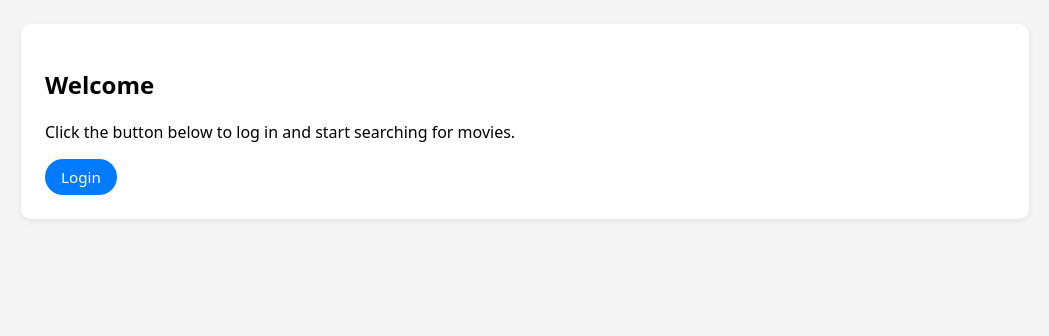
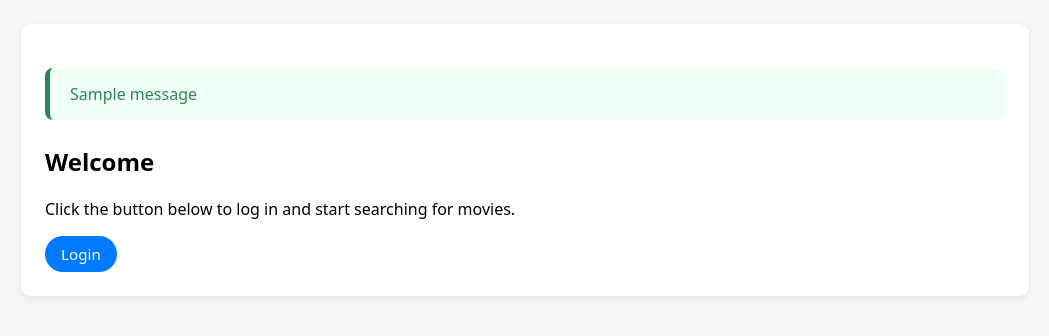
Before and after one commit to gggjiujiu/movie-explorer, a Flask app: page / in a window 1280 px wide. Shown: the part 48-384 px from the top of the page, without its empty margins (115-1164 px from the left). Run offline with Flask 3, Linux system fonts and the light colour scheme; tables that the repository leaves empty hold one stand-in row (values such as "Sample post"); one stand-in notice (Sample message) is shown.

Commit message:
Fix guest mode redirect logic and improve UI styles for alerts

```diff
--- a/routes/account.py
+++ b/routes/account.py
@@ -22,10 +22,10 @@ def get_current_user_id():
 def account_page():
     user_id = get_current_user_id()
 
-    # Access Control: Redirect to home if user is not logged in
+    # Authentication check: Redirect guests to the login page.
     if not user_id:
-        flash("Please login first.", "warning")
-        return redirect(url_for("home"))
+        flash("Please log in first.", "warning")
+        return redirect(url_for("home")) # return redirect(url_for("auth.home"))
 
     # Initialize user_info to prevent errors if the DB query fails later
     user_info = None
--- a/static/css/account.css
+++ b/static/css/account.css
@@ -181,11 +181,17 @@
     border-radius: 8px;
     border-left: 5px solid;
 }
+
 .alert-danger {
     background-color: #fff5f5; color: #c53030; border-color: #c53030;
 }
+
 .alert-success {
     background-color: #f0fff4; color: #2f855a; border-color: #2f855a;
+}
+
+.alert-warning {
+    background-color: #fff8e1; color: #f57f17; border-color: #ffb300;
 }
 
 /* Keyframes for Slide Up Animation */
--- a/templates/home.html
+++ b/templates/home.html
@@ -1,5 +1,17 @@
 {% extends "base.html" %}
 {% block content %}
+
+  <link rel="stylesheet" href="{{ url_for('static', filename='css/account.css') }}">
+
+  <div class="container" style="margin-top: 20px;">
+    {% with messages = get_flashed_messages(with_categories=true) %}
+      {% if messages %}
+        {% for category, message in messages %}
+          <div class="alert alert-{{ category }}">{{ message }}</div>
+        {% endfor %}
+      {% endif %}
+    {% endwith %}
+  </div>
 
   <h2>Welcome</h2>
   <p>Click the button below to log in and start searching for movies.</p>
```
Also changed, not shown: templates/account.html (indentation only).
